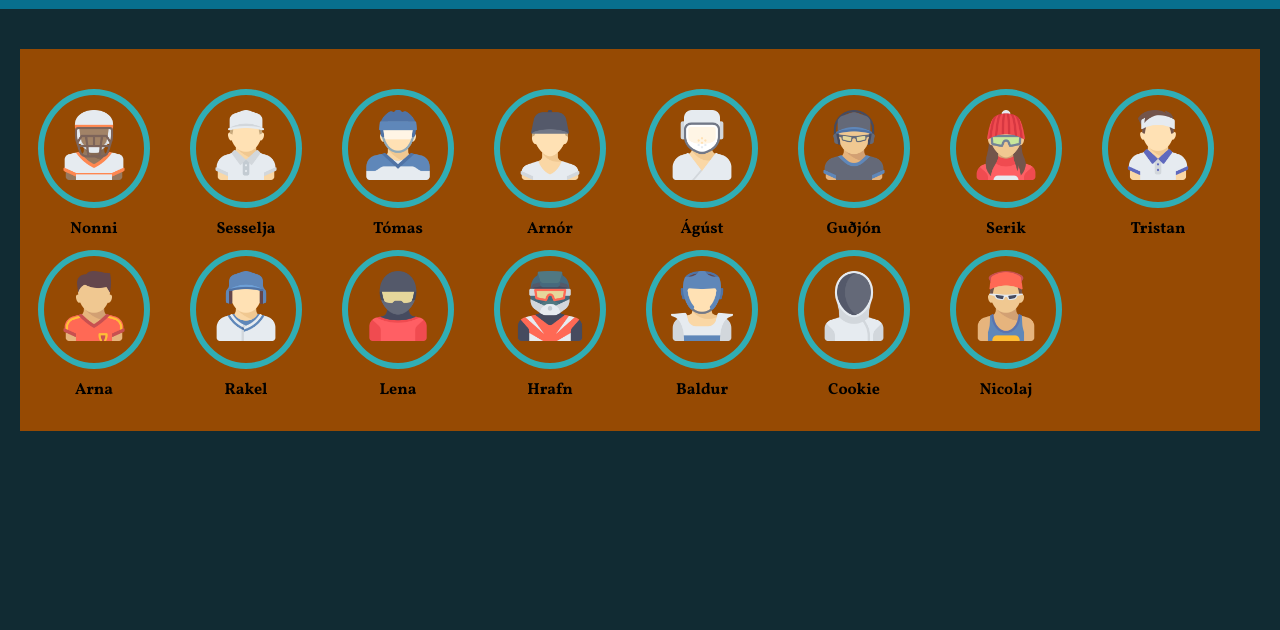
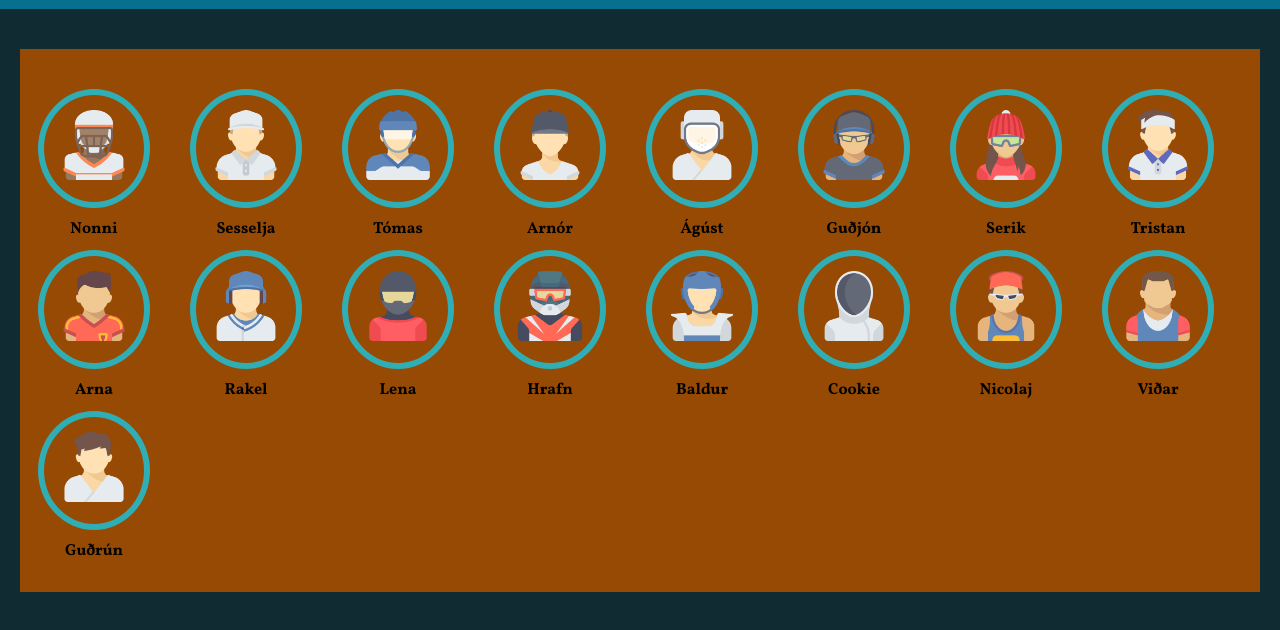
Before and after one commit to nonni1234/WallOfFame, a plain HTML site: page index.html in a window 1280 px wide. Shown: the part 106-736 px from the top of the page. Drawn offline with Linux system fonts and the light colour scheme; a web font is replaced by a local one.

Commit message:
addaði viðar og guðrún

```diff
--- a/index.html
+++ b/index.html
@@ -72,7 +72,16 @@
     <div class="container">
         <div class="box"> <img src="images/rowing.png" class="image"> </img></div>
         <p class="name" id="nicolaj">Nicolaj</p>
-    </div>
+        </div>
+        <div class="container">
+            <div class="box"> <img src="images/weightlifter.png" class="image"> </img></div>
+            <p class="name" id="viðar">Viðar</p>
+            </div>
+            <div class="container">
+                <div class="box"> <img src="images/karate.png" class="image"> </img></div>
+                <p class="name" id="guðrún">Guðrún</p>
+                </div>
+</div>
 </div>
 
 </body>
```
Also changed, not shown: images/karate.png (added), images/weightlifter.png (added).
